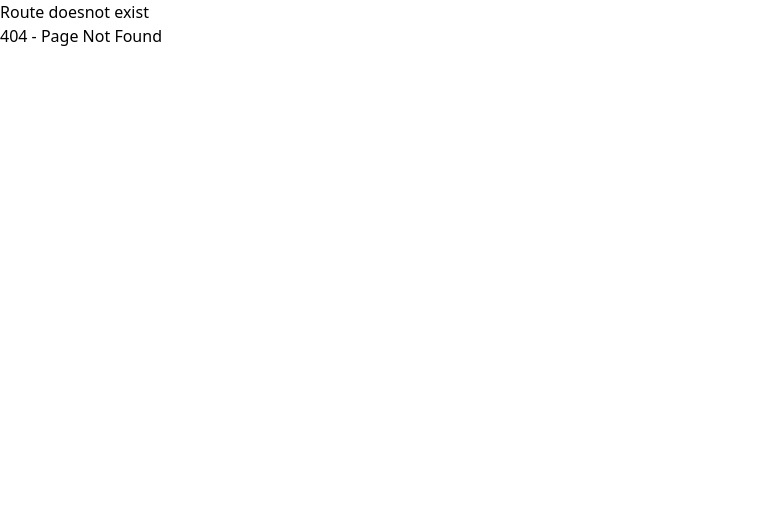
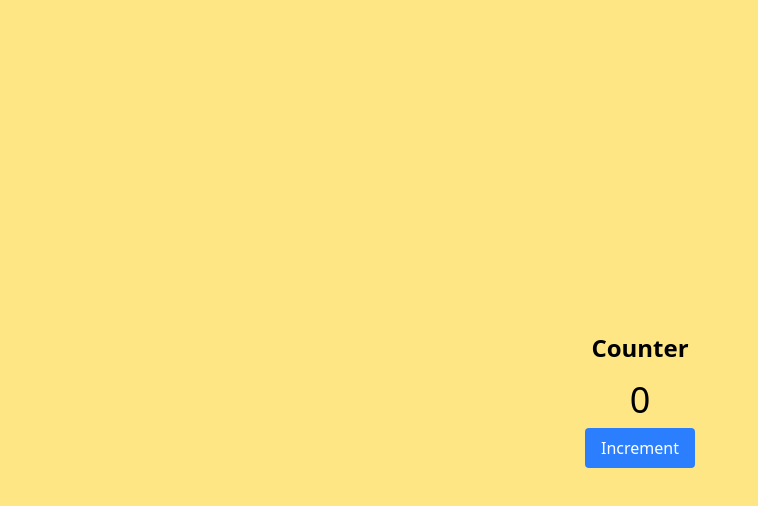
Before and after one commit to Aashik9567/NextJs_Learning, a Next.js app: page /counter in a window 1280 px wide. Before the commit this address had no page. Shown: the top 506 px of the page, without its empty margins (0-758 px from the left). Built offline with nearby package versions, Linux system fonts and the light colour scheme.

Commit message:
Refactor product layout component and add counter functionality with dedicated page

```diff
--- a/src/app/(productsAndDashboard)/products/[productId]/layout.tsx
+++ b/src/app/(productsAndDashboard)/products/[productId]/layout.tsx
@@ -1,6 +1,5 @@
-import React from 'react'
 
-const layout = ( {children}:
+const ProductLayout = ( {children}:
 {
   children: React.ReactNode;
 }
@@ -13,4 +12,4 @@ const layout = ( {children}:
   )
 }
 
-export default layout
+export default ProductLayout
--- a/src/app/(productsAndDashboard)/products/[productId]/page.tsx
+++ b/src/app/(productsAndDashboard)/products/[productId]/page.tsx
@@ -1,12 +1,27 @@
-import React from 'react'
+import { Metadata } from "next";
+type props= {
+  params: Promise<{productId: string}>
+}
+export const generateMetadata =async ({params}:props):Promise<Metadata>=>{
+  const id=(await params).productId;
+  const title = await new Promise ((resolve) => {
+    setTimeout(() => {
+      resolve(`Product ${id} Details`);
+    }, 100);
+  });
+  return {
+    title: `Product ${title} Details`,
+    description: `Details about product ${title}`,
+  };
 
-const productDetails = async ({params}:{
-    params: Promise<{productId: string}>
-}) => {
+}
+
+
+const productDetails = async ({params}: props) => {
     const productId = (await params).productId;
   return (
     <div>
-      <h1>detail about Product No</h1>
+      <h1>detail about Product No</h1 >
         <p>Product ID: {productId}</p>
     </div>
   )
--- /dev/null
+++ b/src/app/counter/counter.tsx
@@ -0,0 +1,14 @@
+"use client";
+import { useState } from "react";
+export default function Counter() {
+    const [count, setCount] = useState(0);
+  return (
+    <div className="flex flex-col items-center justify-center min-h-screen bg-amber-200">
+      <h1 className="text-2xl font-bold mb-4">Counter</h1>
+      <p className="text-4xl mb-2">{count}</p>
+      <button className="px-4 py-2 bg-blue-500 text-white rounded hover:bg-blue-600" onClick={()=>{setCount(count + 1)}}>
+        Increment
+      </button>
+    </div>
+  );
+}
--- /dev/null
+++ b/src/app/counter/page.tsx
@@ -0,0 +1,8 @@
+import Counter from "./counter";
+export const metadata = {
+  title: 'Counter',
+}
+export default function CounterPage() {
+    return(
+        <Counter/>
+    )}
```
